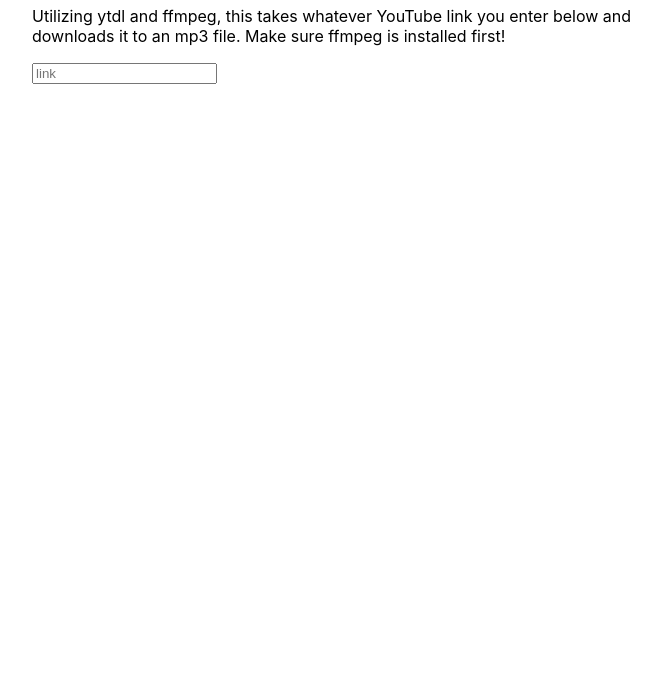
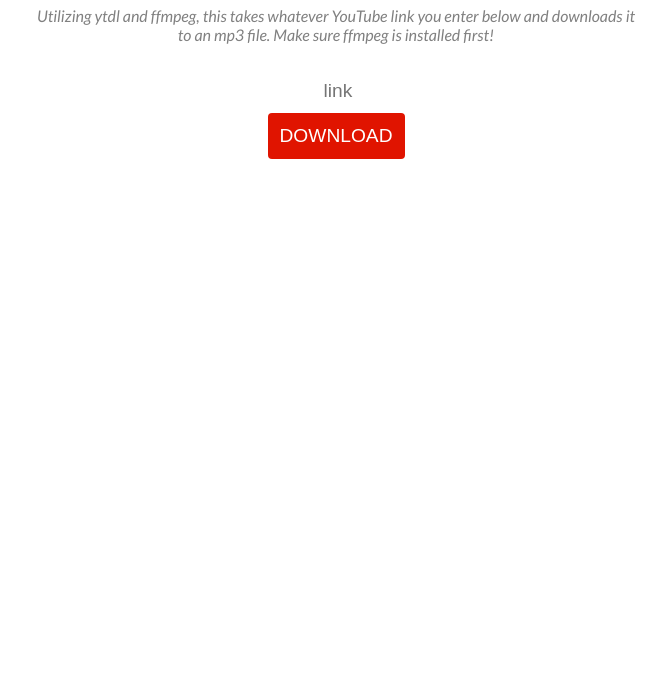
Before and after one commit to hunter-ltd/ytdl-gui, an Electron app: page src/index.html in a window 800 px wide. Shown: the part 108-800 px from the top of the page, without its empty margins (64-730 px from the left). Drawn offline with Linux system fonts and the light colour scheme.

Commit message:
Created skeleton for main page

```diff
--- a/src/index.css
+++ b/src/index.css
@@ -1,6 +1,51 @@
+:root {
+  --bg-color: white;
+  --primary-text-color: black;
+  --secondary-text-color: gray;
+  --glow-color: #e01400;
+}
+
 body {
-  font-family: -apple-system, BlinkMacSystemFont, "Segoe UI", Roboto, Helvetica, Arial, sans-serif;
+  font-family: 'Lato', sans-serif;
   margin: auto;
   max-width: 38rem;
   padding: 2rem;
+  text-align: center;
+  color: var(--primary-text-color);
+  background-color: var(--bg-color);
 }
+
+body p {
+  color: var(--secondary-text-color);
+}
+
+#link-box,
+#download-btn {
+  border: none;
+  border-radius: 4px;
+  font-size: larger;
+  text-align: center;
+  transition: all ease-in-out 0.15s;
+}
+
+#link-box {
+  width: 100%;
+}
+
+#link-box:focus {
+  box-shadow: 0px 0px 8px var(--glow-color);
+  outline: none;
+}
+
+#download-btn {
+  color: white;
+  padding: 12px;
+  margin: 10px;
+  background-color: var(--glow-color);
+}
+
+#download-btn:hover {
+  cursor: pointer;
+  box-shadow: 0px 0px 8px var(--glow-color);
+  outline: none;
+}
--- a/src/index.html
+++ b/src/index.html
@@ -4,10 +4,18 @@
     <meta charset="UTF-8">
     <title>YouTube MP3 Downloader</title>
     <link rel="stylesheet" href="index.css">
+    <link rel="preconnect" href="https://fonts.gstatic.com">
+<link href="https://fonts.googleapis.com/css2?family=Lato:ital,wght@0,100;0,300;0,400;0,700;0,900;1,100;1,300;1,400;1,700;1,900&display=swap" rel="stylesheet">
   </head>
   <body>
-    <h1>YouTube MP3 Downloader</h1>
-    <p>Utilizing ytdl and ffmpeg, this takes whatever YouTube link you enter below and downloads it to an mp3 file. Make sure ffmpeg is installed first!</p>
-    <input type="text" placeholder="link">
+    <div class="header">
+      <h1>YouTube MP3 Downloader</h1>
+      <p><i>Utilizing ytdl and ffmpeg, this takes whatever YouTube link you enter below and downloads it to an mp3 file. Make sure ffmpeg is installed first!</i></p>
+  </div>
+    <br>
+  <div class="downloader">
+      <input id="link-box" type="text" placeholder="link">
+      <button type="button" id="download-btn">DOWNLOAD</button>
+  </div>
   </body>
 </html>
```
